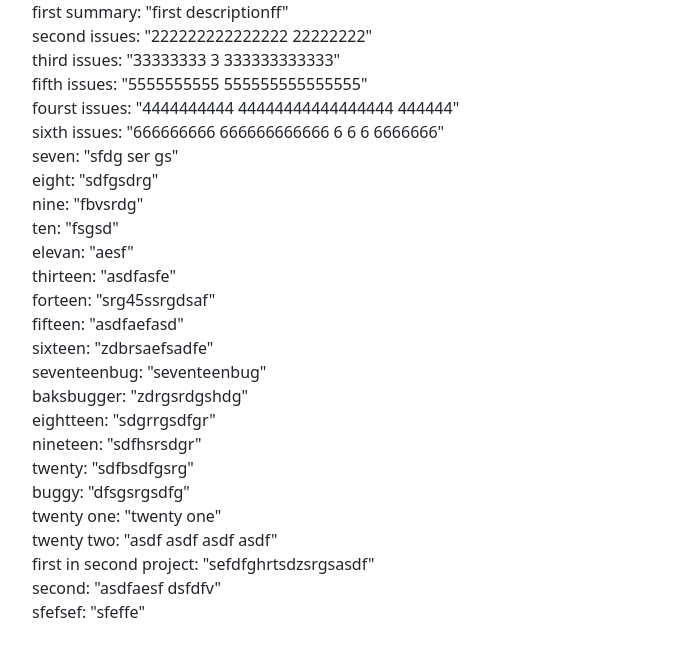
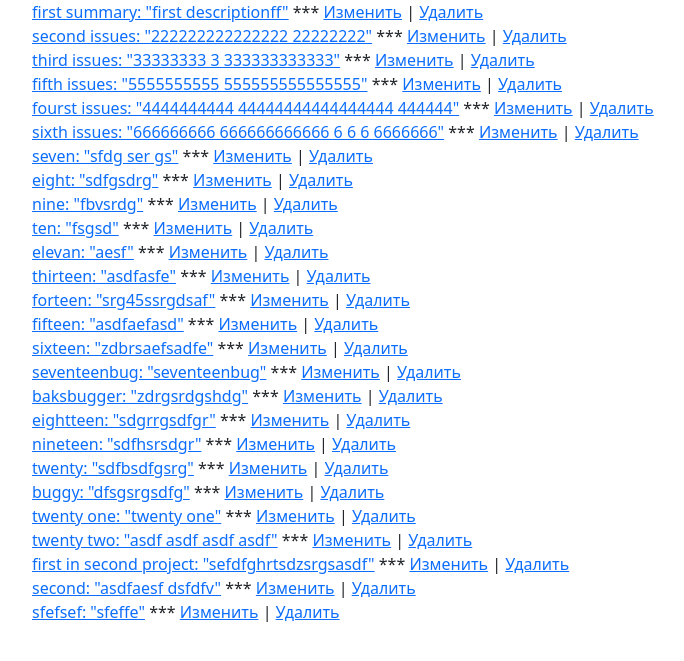
Before and after one commit to pythonDev161221/month_7_issue_tracker, a Django app: page /issue in a window 1280 px wide. Shown: the part 56-717 px from the top of the page, without its empty margins (50-734 px from the left). Run offline with Django 4.2, Linux system fonts and the light colour scheme; data comes from the database, SQL or seed files in the repository.

Commit message:
change issue_list_view.html and put more links to comfort use

```diff
--- a/issue_tracker/webapp/templates/issues/issue_list_view.html
+++ b/issue_tracker/webapp/templates/issues/issue_list_view.html
@@ -7,8 +7,9 @@
 {% block content %}
 {% for issue in issue_list %}
     <div>
-    {{ issue.summary }}: "{{ issue.description }}"
+        <a href="{% url 'issue_detail_view' issue.pk %}">{{ issue.summary }}: "{{ issue.description }}"</a> ***
+        <a href="{% url 'issue_update_view' issue.project.pk issue.pk %}">Изменить</a> |
+        <a href="{% url 'issue_delete_view' issue.project.pk issue.pk %}">Удалить</a>
     </div>
-
 {% endfor %}
 {% endblock %}
--- a/issue_tracker/webapp/templates/projects/project_detail_view.html
+++ b/issue_tracker/webapp/templates/projects/project_detail_view.html
@@ -1,6 +1,9 @@
 {% extends 'base.html' %}
 
 {% block nav %}
+<li class="nav-item">
+  <a class="nav-link" href="{% url 'issue_list_view'%}">Все задачи пректов</a>
+</li>
 <li class="nav-item">
   <a class="nav-link" href="{% url 'create_issue_view' project.pk %}">Добавить задание</a>
 </li>
```
